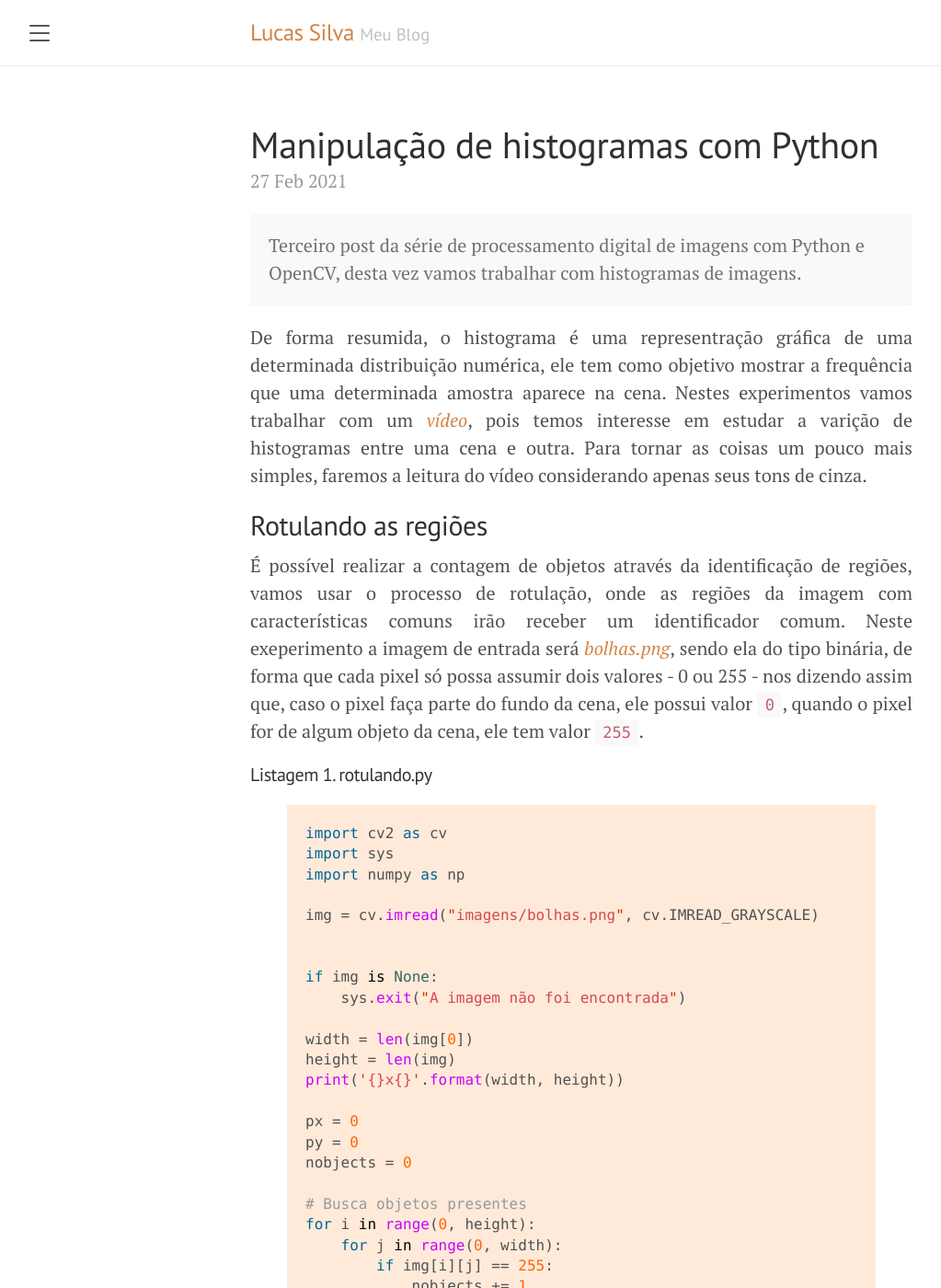
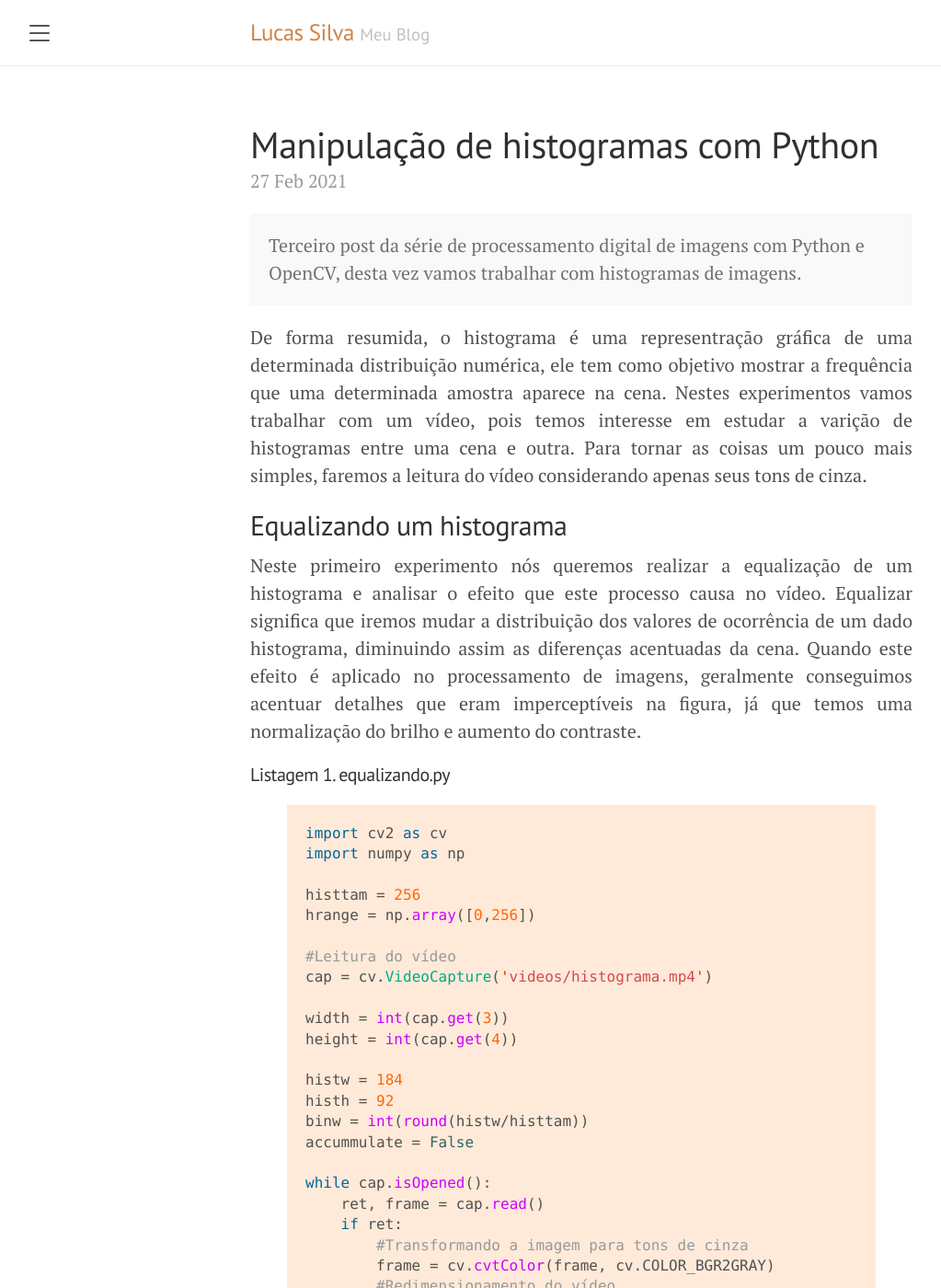
Before and after one commit to lucasamds/lucasamds.github.io, a Jekyll site: the page built from _posts/2021-02-27-manipulacao-histogramas.md, in a window 1280 px wide and 1400 px high. Shown: the whole window at 92% size, without its empty margins (8-1031 px from the left). Built offline with Jekyll 4.4.1, drawn with Linux system fonts in a browser that asks for light colours; some of the changed text lies outside the part shown.

Commit message:
Update 2021-02-27-manipulacao-histogramas.md

```diff
--- a/_posts/2021-02-27-manipulacao-histogramas.md
+++ b/_posts/2021-02-27-manipulacao-histogramas.md
@@ -8,88 +8,97 @@ title: Manipulação de histogramas com Python
   Terceiro post da série de processamento digital de imagens com Python e OpenCV, desta vez vamos trabalhar com histogramas de imagens.
 </div>
 
-De forma resumida, o histograma é uma representração gráfica de uma determinada distribuição numérica, ele tem como objetivo mostrar a frequência que uma determinada amostra aparece na cena. Nestes experimentos vamos trabalhar com um <a href="https://github.com/lucasamds/lucasamds.github.io/blob/main/public/videos/histograma.mp4">*vídeo*</a>, pois temos interesse em estudar a varição de histogramas entre uma cena e outra. Para tornar as coisas um pouco mais simples, faremos a leitura do vídeo considerando apenas seus tons de cinza.
+De forma resumida, o histograma é uma representração gráfica de uma determinada distribuição numérica, ele tem como objetivo mostrar a frequência que uma determinada amostra aparece na cena. Nestes experimentos vamos trabalhar com um vídeo, pois temos interesse em estudar a varição de histogramas entre uma cena e outra. Para tornar as coisas um pouco mais simples, faremos a leitura do vídeo considerando apenas seus tons de cinza.
 
-## Rotulando as regiões
+## Equalizando um histograma
 
-É possível realizar a contagem de objetos através da identificação de regiões, vamos usar o processo de rotulação, onde as regiões da imagem com características comuns irão receber um identificador comum. Neste exeperimento a imagem de entrada será <a href="https://raw.githubusercontent.com/lucasamds/lucasamds.github.io/main/public/images/bolhas.png" target="_blank">*bolhas.png*</a>, sendo ela do tipo binária, de forma que cada pixel só possa assumir dois valores - 0 ou 255 - nos dizendo assim que, caso o pixel faça parte do fundo da cena, ele possui valor `0`, quando o pixel for de algum objeto da cena, ele tem valor `255`.
+Neste primeiro experimento nós queremos realizar a equalização de um histograma e analisar o efeito que este processo causa no vídeo. Equalizar significa que iremos mudar a distribuição dos valores de ocorrência de um dado histograma, diminuindo assim as diferenças acentuadas da cena. Quando este efeito é aplicado no processamento de imagens, geralmente conseguimos acentuar detalhes que eram imperceptíveis na figura, já que temos uma normalização do brilho e aumento do contraste.
 
-##### Listagem 1. rotulando.py
+##### Listagem 1. equalizando.py
 {% highlight python %}
 import cv2 as cv
-import sys
 import numpy as np
 
-img = cv.imread("imagens/bolhas.png", cv.IMREAD_GRAYSCALE)
+histtam = 256
+hrange = np.array([0,256])
+
+#Leitura do vídeo
+cap = cv.VideoCapture('videos/histograma.mp4')
+
+width = int(cap.get(3))
+height = int(cap.get(4))
+
+histw = 184
+histh = 92
+binw = int(round(histw/histtam))
+accummulate = False
+
+while cap.isOpened():
+    ret, frame = cap.read()
+    if ret:
+        #Transformando a imagem para tons de cinza
+        frame = cv.cvtColor(frame, cv.COLOR_BGR2GRAY)
+        #Redimensionamento do vídeo
+        frame = cv.resize(frame, (int(width/3), int(height/3)), interpolation=cv.INTER_AREA)
+
+        equalizado = cv.equalizeHist(frame)
+        #Processo de cálculo do histograma
+        histograma = cv.calcHist([frame], [0], None, [histtam], hrange, accumulate=accummulate)
+        histogramaeq = cv.calcHist([equalizado],[0], None, [histtam], hrange, accumulate=accummulate)
 
 
-if img is None:
-    sys.exit("A imagem não foi encontrada")
+        cv.normalize(histograma, histograma, alpha=0, beta=histh, norm_type=cv.NORM_MINMAX)
+        cv.normalize(histogramaeq, histogramaeq, alpha=0, beta=histh, norm_type=cv.NORM_MINMAX)
 
-width = len(img[0])
-height = len(img)
-print('{}x{}'.format(width, height))
+        #Desenhando o histograma
+        for i in range(1,histtam):
+            cv.line(frame, (binw*(i-1), histh - int(np.round(histograma[i-1]))), (binw*(i), histh - int(np.round(histograma[i]))), (0, 0, 0), thickness=2)
+            cv.line(equalizado, (binw * (i - 1), histh - int(np.round(histogramaeq[i - 1]))),(binw * (i), histh - int(np.round(histogramaeq[i]))), (0, 0, 0), thickness=2)
 
-px = 0
-py = 0
-nobjects = 0
+        # Unindo as imagems
+        res = np.vstack((frame, equalizado))
 
-# Busca objetos presentes
-for i in range(0, height):
-    for j in range(0, width):
-        if img[i][j] == 255:
-            nobjects += 1
-            px = j
-            py = i
-            cv.floodFill(img,None,(px,py),nobjects)
+        cv.imshow('Frame', res)
+        if cv.waitKey(5) & 0xFF == ord('q'):
+            break
+    else:
+        break
 
-print('A figura tem {} bolhas'.format(nobjects))
-
-cv.namedWindow("Resultado", cv.WINDOW_AUTOSIZE)
-img2 = np.zeros((height, width), dtype=np.uint8)
-cv.equalizeHist(img, img2)
-res = np.concatenate((img,img2), axis= 1)
-cv.imshow("Resultado", res)
-
+cap.release()
+cv.destroyAllWindows()
 
 {% endhighlight %}
 
-## Descrição do programa rotulando.py
+## Descrição do programa equalizando.py
 
 {% highlight python %}
-import cv2 as cv
-import sys
-import numpy as np
+histtam = 256
+hrange = np.array([0,256])
 
-img = cv.imread("imagens/bolhas.png", cv.IMREAD_GRAYSCALE)
+#Leitura do vídeo
+cap = cv.VideoCapture('videos/histograma.mp4')
 
-
-if img is None:
-    sys.exit("A imagem não foi encontrada")
-
-width = len(img[0])
-height = len(img)
-print('{}x{}'.format(width, height))
+width = int(cap.get(3))
+height = int(cap.get(4))
 
 {% endhighlight %}
 
-Após importar as bibliotecas que iremos utilizar, é feita a leitura da imagem em tons de cinza,  caso a leitura tenha ocorrido corretamente nós iremos imprimir no console as dimensões da cena.
-<a id="trecho"></a>
+Inicialmente determinamos o intervalo de valores que nosso histograma irá possuir, como estamos trabalhando apenas com tons de cinza, temos que as amostras estão no intervalo **[0, 255]**. O comando `VideoCapture()` faz a abertura do arquivo de vídeo que iremos utilzar, caso queira realizar a captura através de uma câmera, basta fazer `cap = cv.VideoCapture(0)`. Após abrir o arquivo consultamos as dimensões do arquivo através método `get()`, ela vai retornar o valor de alguma propriedade do arquivo, a escolha é feita através do parâmetro passado, a largura e altura possuem os índices 3 e 4, respectivamente.
+
 {% highlight python %}
 
-# Busca objetos presentes
-for i in range(0, height):
-    for j in range(0, width):
-        if img[i][j] == 255:
-            nobjects += 1
-            px = j
-            py = i
-            cv.floodFill(img,None,(px,py),nobjects)
-
-print('A figura tem {} bolhas'.format(nobjects))
+while cap.isOpened():
+    ret, frame = cap.read()
+    if ret:
+        #Transformando a imagem para tons de cinza
+        frame = cv.cvtColor(frame, cv.COLOR_BGR2GRAY)
+        #Redimensionamento do vídeo
+        frame = cv.resize(frame, (int(width/3), int(height/3)), interpolation=cv.INTER_AREA)
 {% endhighlight %}
 
-A segunda parte do programa faz a varredura na imagem, partindo do ponto **(0, 0)**. Sempre que um pixel com valor `255` é encontrado significa que chegamos em um novo objeto, devemos agora localizar todos os vizinhos do pixel que possuem a mesma tonalidade que ele, trocando seu valor pelo rótulo correspondente do objeto, quem dita o valor a ser salvo é a variável `nobjects`, sempre que encontramos um novo objeto ela tem seu valor incrementeado, fazendo com que cada objeto tenha uma tonalidade de cinza diferente, sendo `1` a primeira tonalidade aplicada. O processo de preenchimento é feito pela função `floodFill()`, esta função do *OpenCV* recebe como parâmetros: a imagem que iremos modificar; uma máscara de operação, neste caso não iremos utilizar uma máscara em específico; o ponto de início do procedimento; o valor que será armazenado nos pixels do objeto. Após localizar e preencher todas as regiões o programa imprime no console a quantidade de objetos encontrados.
+Caso o arquivo de vídeo tenha sido aberto corretamente, damos início ao processamento. o método `read()` coleta, decodifica e nos retorna o próximo *frame* do vídeo, ele também retorna um valor booleano que diz se foi ou não encontrado um novo *frame*, esta saída quem irá nos dizer a hora de parar o processo, ao receber `false` saberemos que chegamos ao fim do arquivo. Daqui em diante as operações serão repetidas para cada novo *frame* lido
+
+Originalmente o vídeo possui cores, porém como já foi dito, iremos utilizar apenas tons de cinza neste estudo, para isso utilizamos a função `cvtColor()`, ela recebe o *frame* que queremos modificar e realiza uma trabsformação baseada na *flag* passada, `cv.COLOR_BGR2GRAY` indica que queremos passar de um sistema RGB para um em tons de cinza. Uma última transformação que
 
 {% highlight python %}
 
```
